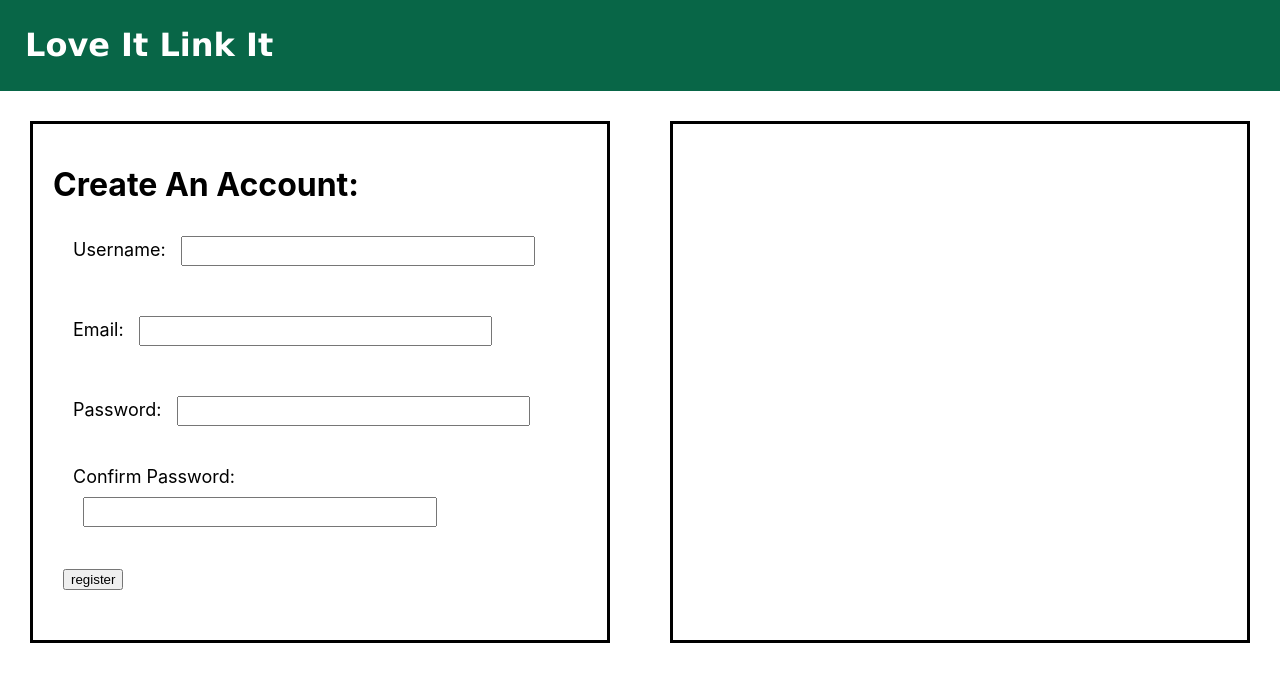
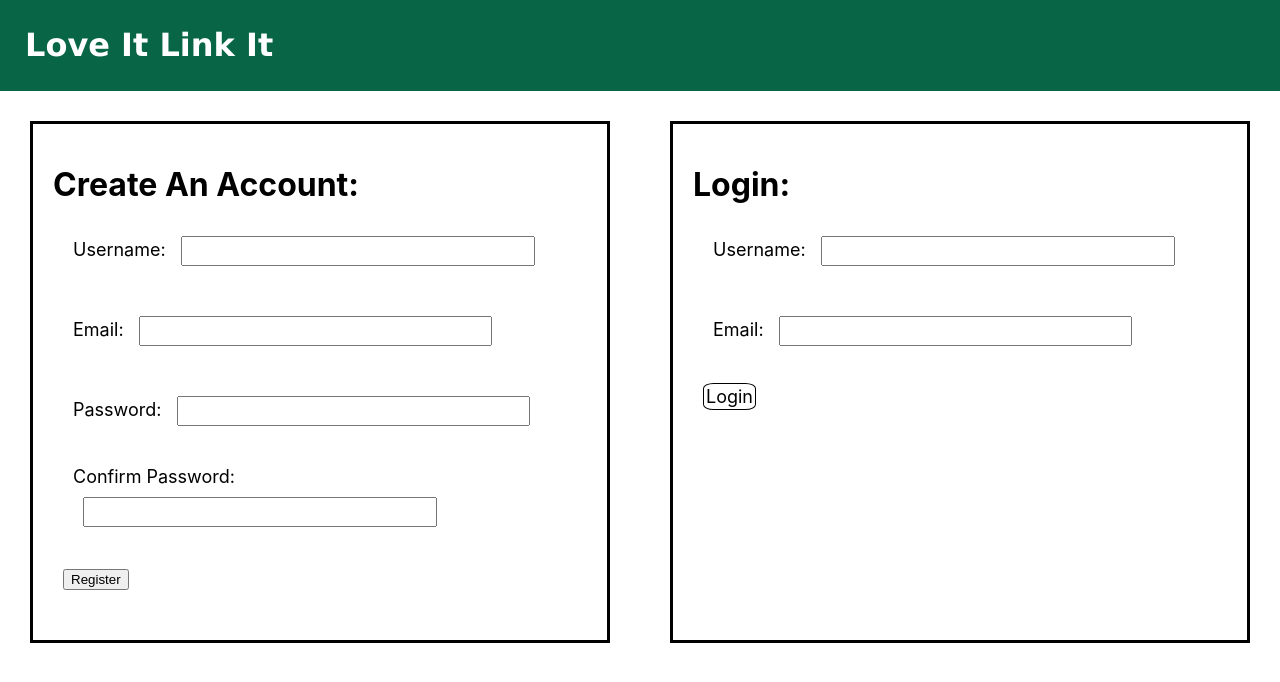
Before and after one commit to BlakeGreeley/Love-It-Link-It, a React (Create React App) app in the folder client/: page / in a window 1280 px wide. Shown: the top 682 px of the page. Built offline with nearby package versions, Linux system fonts and the light colour scheme.

Commit message:
updated 9/12/22

```diff
--- a/client/src/components/CreateUser.js
+++ b/client/src/components/CreateUser.js
@@ -24,6 +24,21 @@ const CreateUser = ( ) => {
                 setErrors(err.response.data.err.errors);
             });
     };
+
+    const submitHandler = (e) => {
+        e.preventDefault();
+        axios
+            .post("http://localhost:8000/api/login",
+                {username, password})
+            .then((response) => {
+                console.log(response);
+                navigate('/home');
+            })
+            .catch((err) => {
+                console.log(err.response.data.err.errors);
+                setErrors(err.response.data.err.errors);
+            });
+    }
 
     return (
         <div className='container'>
@@ -90,15 +105,39 @@ const CreateUser = ( ) => {
                         {/* BUTTON TO SUBMIT FORM */}
 
                         <button className='btn' type="submit" Link to = '/home'>
-                            register
+                            Register
                         </button>
                     </form>
                 </div>
 
                 <div className='right-side'>
-                    {/* <form onSubmit={submitHandler} className='inputs'>
+                    <h1>Login:</h1>
+                    <form onSubmit={submitHandler} className='inputs'>
+                        <div className='inputs'>
+                                <label htmlFor='username'>Username: </label>
+                                <input
+                                    type="text"
+                                    className='form-input'
+                                    onChange={(e) => setUsername(e.target.value)}
+                                    value={username}
+                                />
+                                {errors.username ? <p>{errors.username.message}</p> : null}
+                            </div>
 
-                    </form> */}
+                            <div className='inputs'>
+                                <label htmlFor='email'>Email: </label>
+                                <input
+                                    type="text"
+                                    className='form-input'
+                                    onChange={(e) => setEmail(e.target.value)}
+                                    value={email}
+                                />
+                                {errors.email ? <p>{errors.email.message}</p> : null}
+                            </div>
+                            <Link className='btn-header' type="submit" Link to = '/home'>
+                                Login
+                            </Link>
+                    </form>
                 </div>
             </div>
         </div>
```
